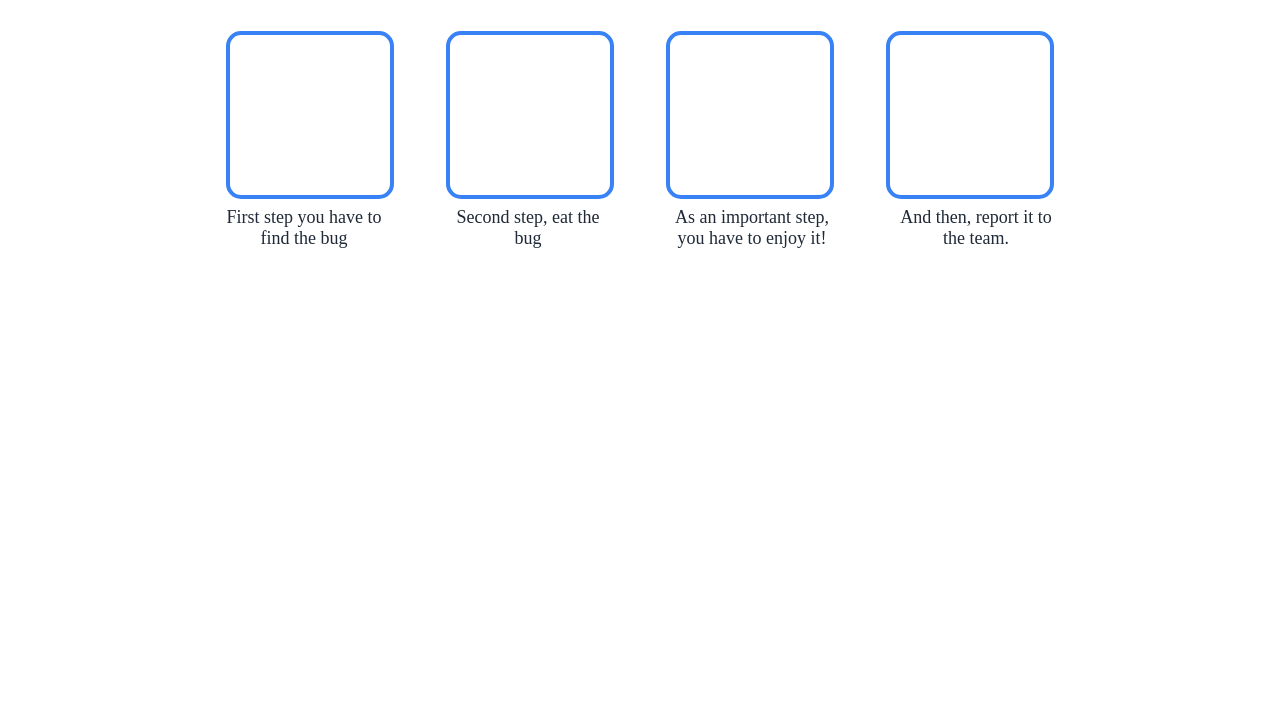
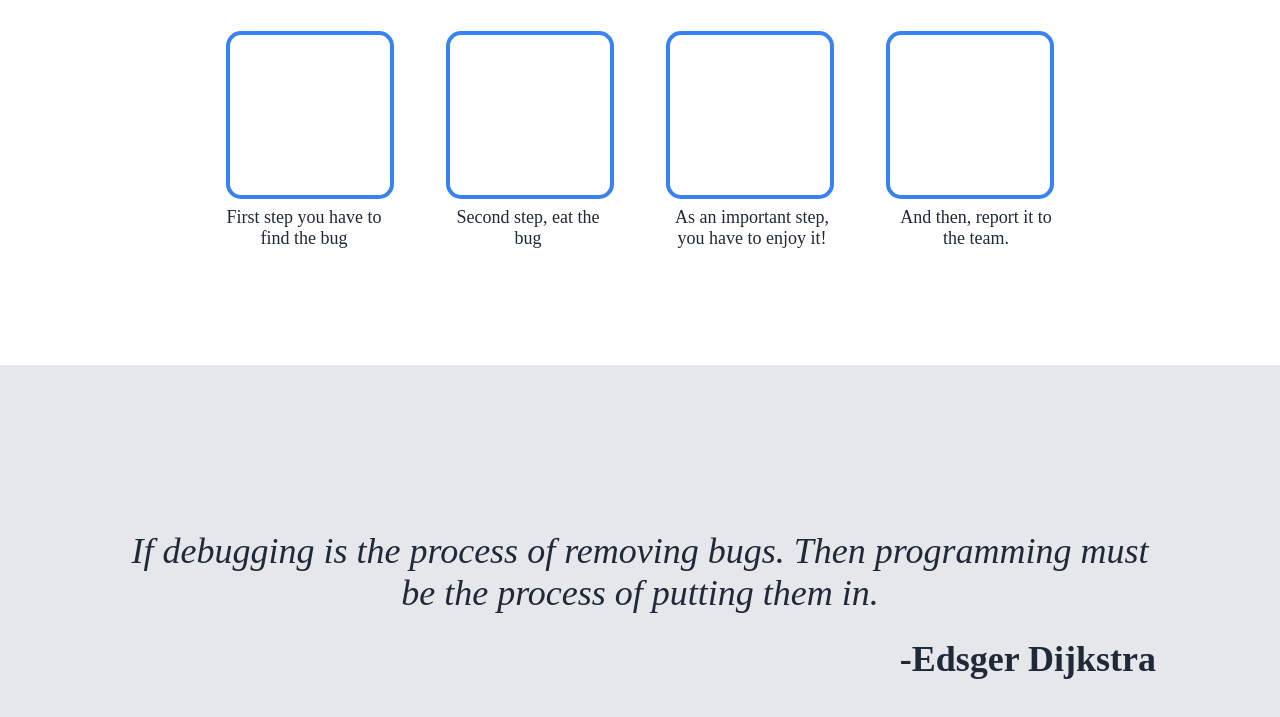
Before and after one commit to Freenzygsx/odin-landing-page, a plain HTML site: page index.html in a window 1280 px wide. Shown: the part 654-1371 px from the top of the page. Before the commit the page ends 1029 px from the top, so only its background shows below. Drawn offline with Linux system fonts and the light colour scheme.

Commit message:
Add third content author quote

```diff
--- a/index.html
+++ b/index.html
@@ -29,6 +29,7 @@
             <img src="./images/main-image.jpg" alt="bug image">
         </div>
     </div>
+
     <div class="second-content">
         <div class="title">Information to find bugs</div>
         <div class="card-container">
@@ -44,5 +45,14 @@
             <div class="text">And then, report it to the team.</div>
         </div>
     </div>
+
+    <div class="third-content">
+        <div class="text">
+            If debugging is the process of removing bugs. Then programming must be the process of putting them in.
+        </div>
+        <div class="author">
+            -Edsger Dijkstra
+        </div>
+    </div>
 </body>
 </html>
--- a/style/style.css
+++ b/style/style.css
@@ -115,6 +115,32 @@ body {
     border: 4px solid #3882F6;
 }
 
+.third-content {
+    display: flex;
+    background-color: #E5E7EB;
+    height: 480px;
+    flex-direction: column;
+    align-items: center;
+    justify-content: center;
+}
+
+.third-content .text {
+    font-style: italic;
+    font-size: 36px;
+    text-align: center;
+    width: 1032px;
+    color: #1F2937;
+}
+
+.third-content .author {
+    font-size: 36px;
+    text-align: end;
+    width: 1032px;
+    margin-top: -52px;
+    color: #1F2937;
+    font-weight: bold;
+}
+
 button {
     width: 140px;
     height: 42px;
```
